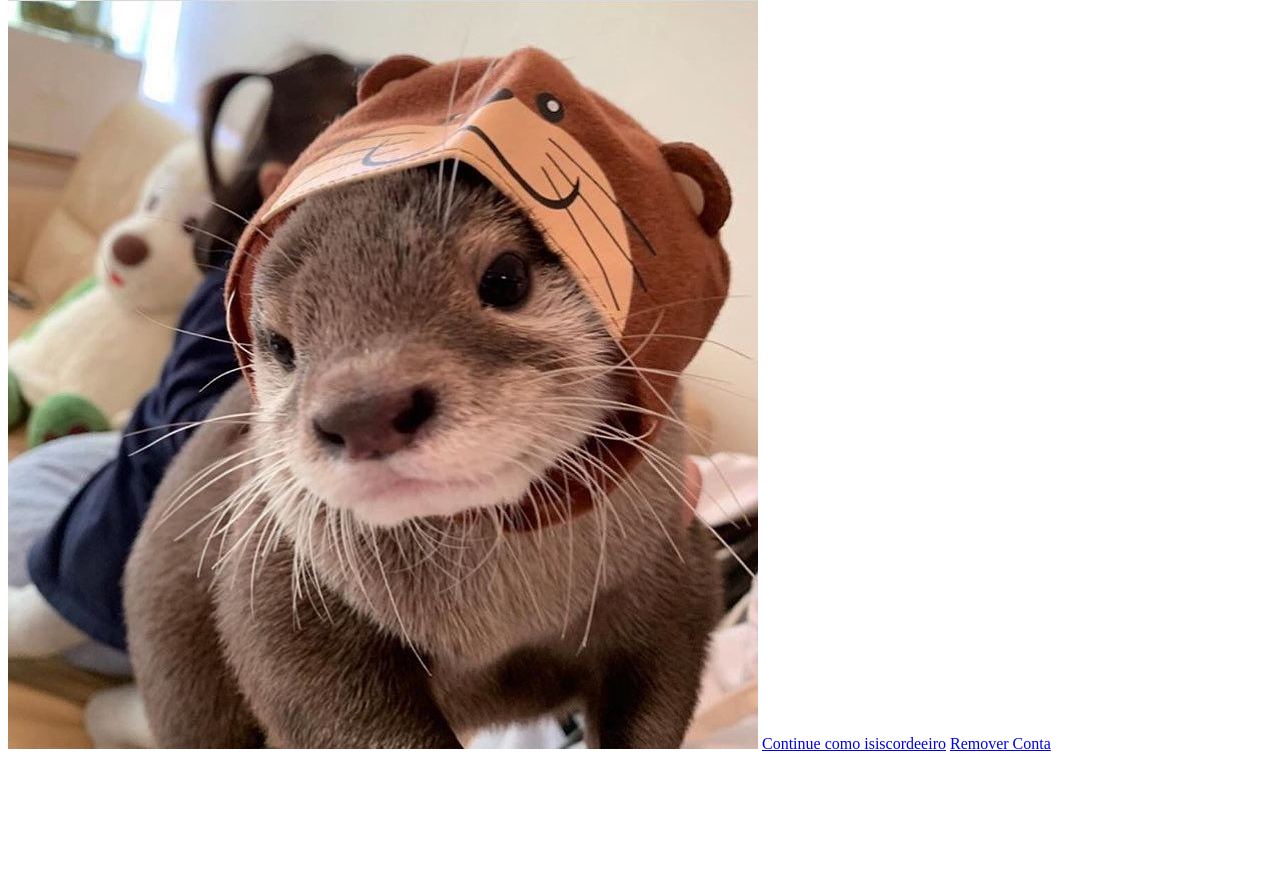
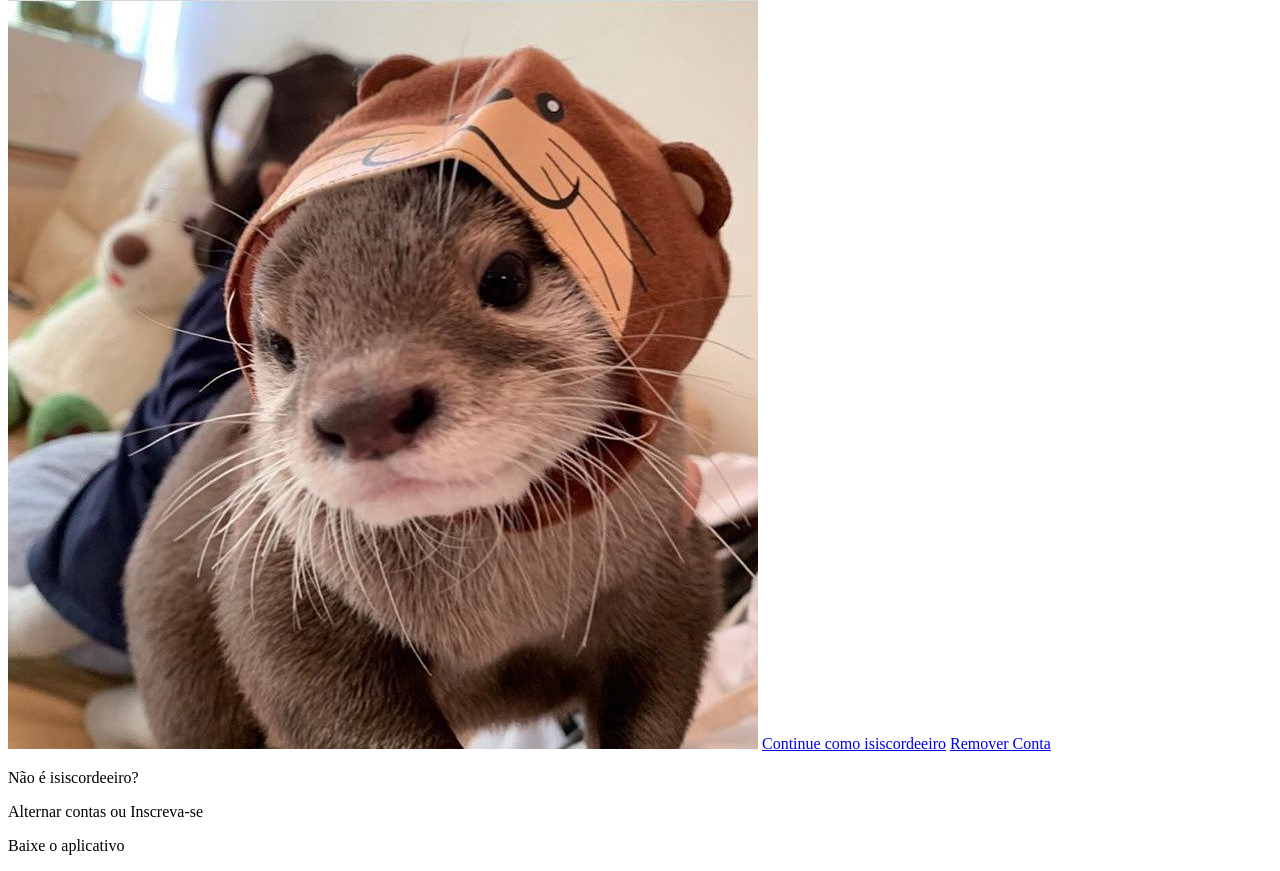
Before and after one commit to isiscordeiro/dio-instagram-css, a plain HTML site: page index.html in a window 1280 px wide. Shown: the part 1346-2217 px from the top of the page. Before the commit the page ends 2107 px from the top, so only its background shows below. Drawn offline with Linux system fonts and the light colour scheme.

Commit message:
segundo container

```diff
--- a/index.html
+++ b/index.html
@@ -19,6 +19,21 @@
                         <a href="#" class="instagram-login">Continue como isiscordeeiro</a>
                         <a href="#" class="instagram-logout">Remover Conta</a>
                     </div>
+                    <div class="group">
+                        <p class="not-account">Não é isiscordeeiro?</p>
+                        <p class="notaccount">
+                            <spam class="link-blue">Alternar contas</spam>
+                            ou
+                            <spam class="link-blue">Inscreva-se</spam>
+                        </p>
+                    </div>
+                    <div class="get-the-app">
+                        <p class="get-app">Baixe o aplicativo</p>
+                        <div class="download">
+                            <a href="#" class="app-download"></a>
+                            <a href="#" class="app-download"></a>
+                        </div>
+                    </div>
                 </div>
             </div>
         </div>
```
